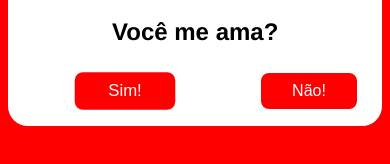
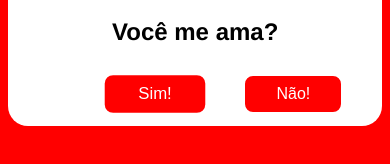
Before and after one commit to DevLucasRocha/Valentine-s-day, a React (Vite) app in the folder valentine-days/: page / in a window 390 px wide. Shown: the part 422-586 px from the top of the page. Built offline with nearby package versions, Linux system fonts and the light colour scheme.

Commit message:
Update Panel.css

```diff
--- a/valentine-days/src/components/Panel.css
+++ b/valentine-days/src/components/Panel.css
@@ -91,7 +91,7 @@
 .love-button#nao {
     position: absolute;
     z-index: 2;
-    right: 0px;
+    right: 20px;
     top: 5px;
 }
 
@@ -115,6 +115,14 @@
         padding: 8px 0;
         margin: 0 4vw;
     }
+    .love-button#sim {
+        left: -40px;
+        top: 8px;
+    }
+    .love-button#nao {
+        right: 4vw;
+        top: 8px;
+    }
     .botoes {
         min-height: 60px;
         margin-top: 16px;
```
